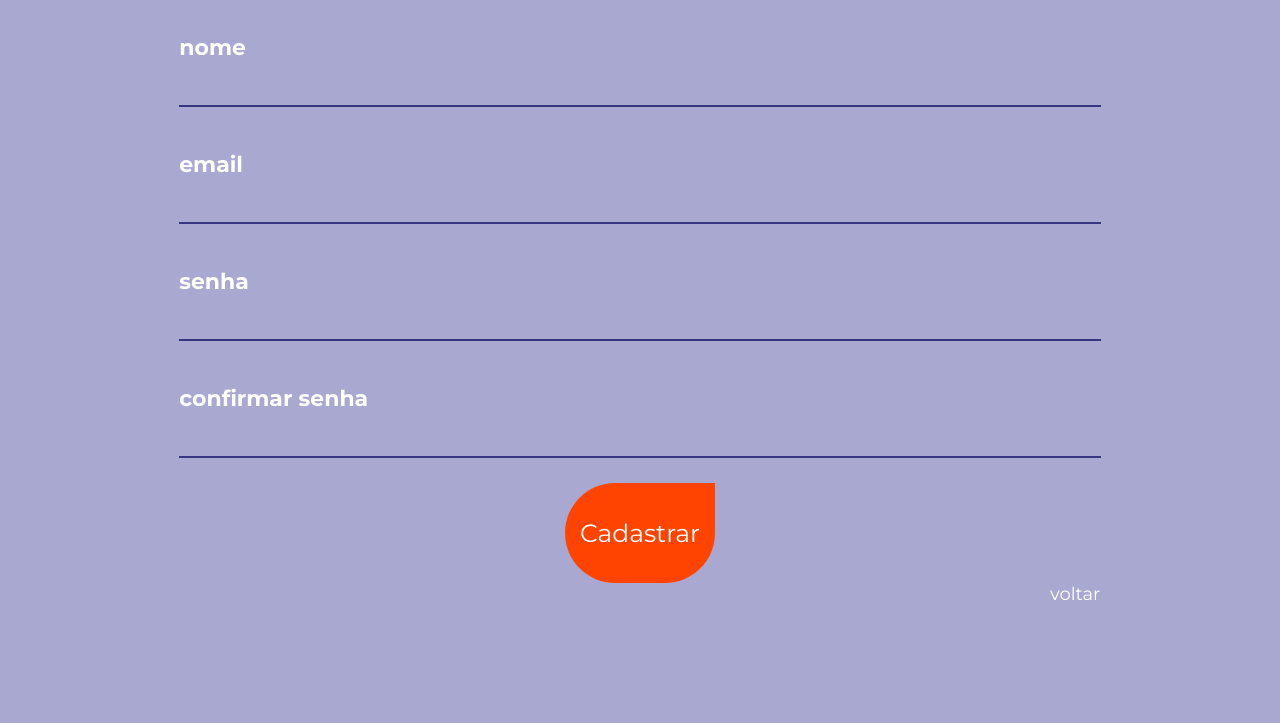
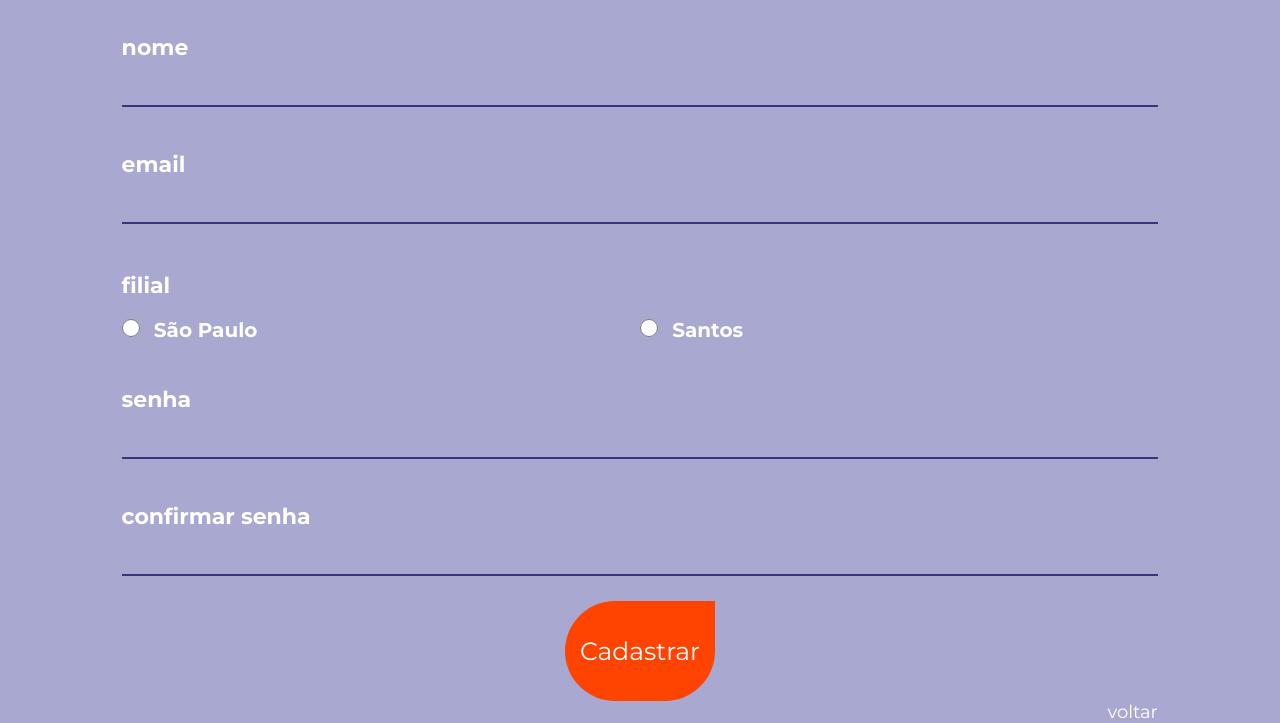
Before and after one commit to DrielisonLopes/littleJuice, a plain HTML site: page frontend/pages/cadastro.html in a window 1280 px wide. Shown: the part 119-842 px from the top of the page. Before the commit the page ends 800 px from the top, so only its background shows below. Drawn offline with Linux system fonts and the light colour scheme.

Commit message:
adicionado input de filial na tela de cadastro e corrigido a largura dos forms

```diff
--- a/frontend/css/style-cadastro.css
+++ b/frontend/css/style-cadastro.css
@@ -46,7 +46,7 @@ main{
 }
 
 #form-cadastro{
-    width: 80%;
+    width: 90%;
 }
 
 label, input{
@@ -76,6 +76,38 @@ label{
     font-size: 22px;
 }
 
+fieldset{
+    border: none;
+    margin: 3em 0 0 0;
+    width: 100%;
+    display: flex;
+}
+
+fieldset legend {
+    text-decoration: none;
+    color: #FFFFFF;
+    font-weight: bold;
+    font-size: 22px;
+}
+fieldset div{
+    display: inline;
+    width: 50%;
+}
+
+fieldset div input{
+    display: inline;
+    margin-right: .5em;
+    width: 18px;
+    height: 18px;
+}
+
+fieldset div label{
+    margin: 0;
+    display: inline;
+    font-weight: bold;
+    font-size: 20px;
+}
+
 #btn-cadastrar{
     margin:auto;
     margin-top: 1em;
--- a/frontend/css/style-redefinir-senha.css
+++ b/frontend/css/style-redefinir-senha.css
@@ -45,7 +45,7 @@ main{
 }
 
 #form-redefinir-senha{
-    width: 80%;
+    width: 90%;
 }
 
 label, input{
--- a/frontend/css/style.css
+++ b/frontend/css/style.css
@@ -40,7 +40,7 @@ main{
 }
 
 #form-login{
-    width: 80%
+    width: 90%
 }
 
 label, input{
--- a/frontend/pages/cadastro.html
+++ b/frontend/pages/cadastro.html
@@ -31,6 +31,21 @@
                     <label for="email">email</label>
                     <input type="text" id="email" name="email">
 
+                    <fieldset>
+                        <legend>filial</legend>
+                        <div class="select-filial">
+                            <input type="radio" name="filial" value="1" id="filial-sao-paulo">
+                            <label for="filial-sao-paulo">São Paulo</label>
+
+                        </div>
+
+                        <div class="select-filial">
+                            <input type="radio" name="filial" value="2" id="filial-santos">
+                            <label for="filial-santos">Santos</label>
+                        </div>
+
+                    </fieldset>
+
 
                     <label for="senha">senha</label>
                     <input type="text" id="senha" name="senha">
```
